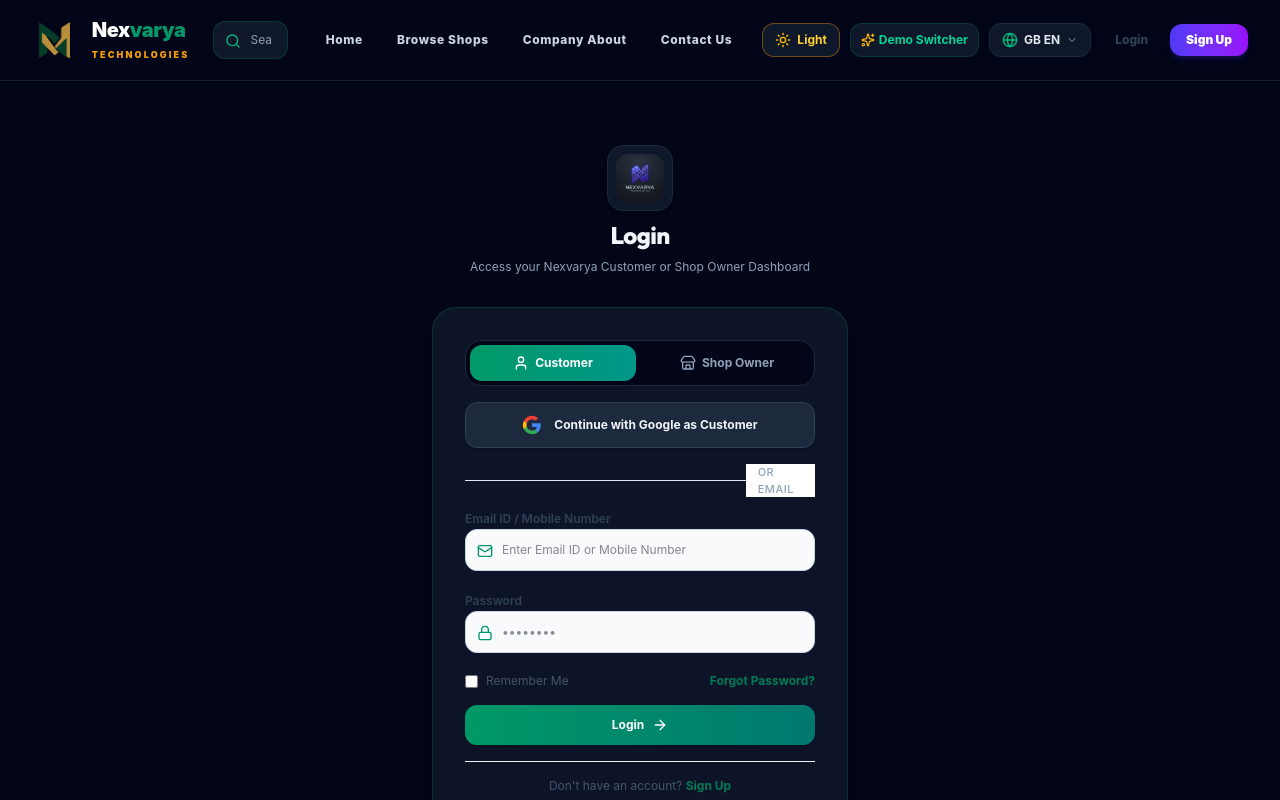
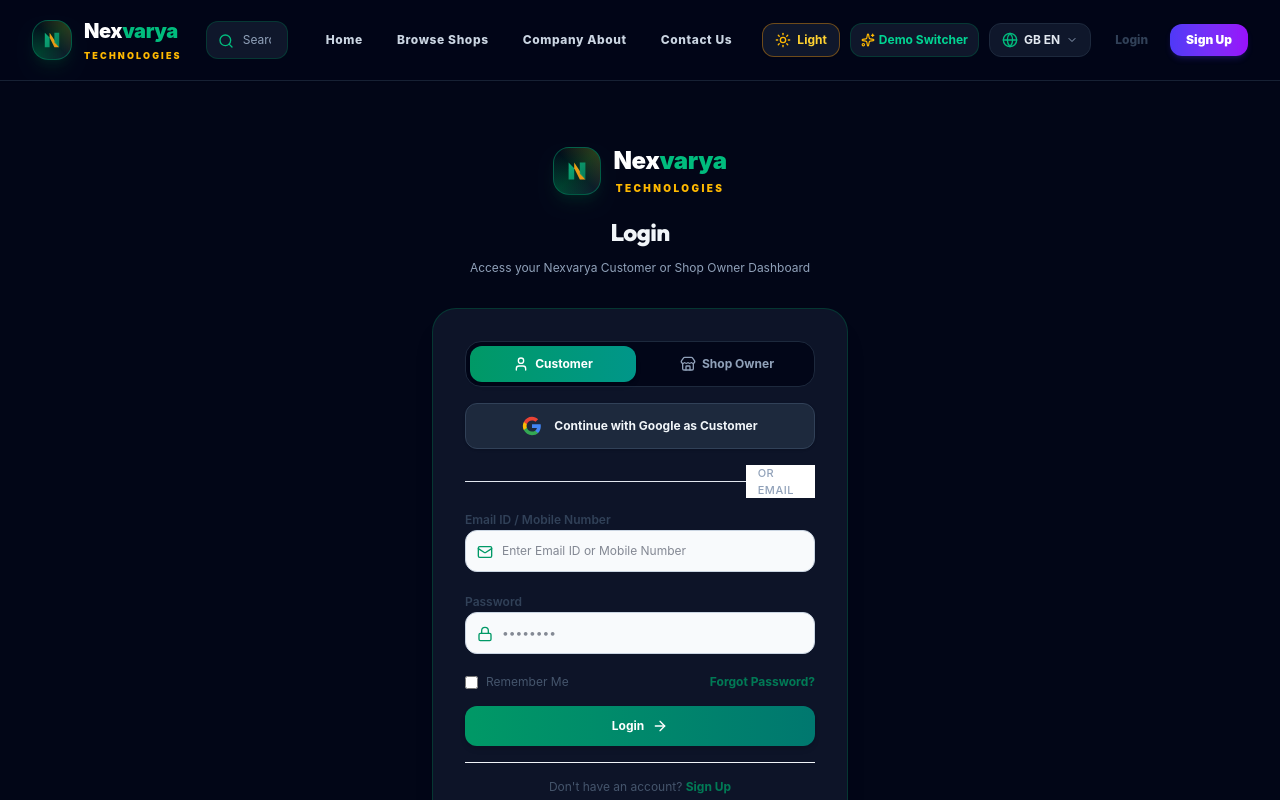
Before and after one commit to sriram-9777/-Nexvarya-Technologies, a React (Vite) app: page / in a window 1280 px wide. Both pictures are taken after a click on the button "Login". Shown: the top 800 px of the page. Built offline with nearby package versions, Linux system fonts and the light colour scheme; no server answers.

Commit message:
fix: replace broken logo paths with high-precision vector SVG brand logo component across app

```diff
--- a/src/components/Logo.tsx
+++ b/src/components/Logo.tsx
@@ -1,4 +1,4 @@
-import React, { useState } from 'react';
+import React from 'react';
 
 interface LogoProps {
   size?: 'sm' | 'md' | 'lg' | 'xl';
@@ -13,33 +13,44 @@
   className = '',
   variant = 'dark'
 }) => {
-  const [imgError, setImgError] = useState(false);
-
   const sizeMap = {
-    sm: { img: 'h-8 w-auto', icon: 'w-7 h-7 text-xs', title: 'text-base', sub: 'text-[8px]' },
-    md: { img: 'h-10 w-auto', icon: 'w-9 h-9 text-sm', title: 'text-xl', sub: 'text-[9px]' },
-    lg: { img: 'h-12 w-auto', icon: 'w-11 h-11 text-base', title: 'text-2xl', sub: 'text-[10px]' },
-    xl: { img: 'h-16 w-auto', icon: 'w-14 h-14 text-xl', title: 'text-3xl', sub: 'text-xs' }
+    sm: { box: 'w-8 h-8', svg: 'w-5 h-5', title: 'text-base', sub: 'text-[8px]' },
+    md: { box: 'w-10 h-10', svg: 'w-6 h-6', title: 'text-xl', sub: 'text-[9px]' },
+    lg: { box: 'w-12 h-12', svg: 'w-7 h-7', title: 'text-2xl', sub: 'text-[10px]' },
+    xl: { box: 'w-16 h-16', svg: 'w-10 h-10', title: 'text-3xl', sub: 'text-xs' }
   };
 
-  const { img, icon, title, sub } = sizeMap[size];
+  const { box, svg, title, sub } = sizeMap[size];
 
   return (
     <div className={`inline-flex items-center gap-3 select-none bg-transparent group ${className}`}>
-      {/* Brand Emblem */}
-      <div className="relative shrink-0 flex items-center justify-center bg-transparent">
-        {!imgError ? (
-          <img
-            src="./nexvarya_brand_logo.png"
-            alt="Nexvarya Technologies"
-            onError={() => setImgError(true)}
-            className={`${img} max-w-none object-contain transition-transform duration-300 group-hover:scale-105 drop-shadow-xs`}
-          />
-        ) : (
-          <div className={`${icon} rounded-xl bg-gradient-to-br from-emerald-600 via-teal-700 to-emerald-800 border border-emerald-400/40 text-amber-300 font-black flex items-center justify-center shadow-md`}>
-            N
-          </div>
-        )}
+      {/* Precision Emerald & Gold Vector Emblem Box */}
+      <div className={`${box} rounded-2xl bg-gradient-to-br from-slate-950 via-emerald-950 to-slate-900 border border-emerald-500/40 flex items-center justify-center shadow-lg shadow-emerald-950/50 transition-transform duration-300 group-hover:scale-105 shrink-0 relative overflow-hidden`}>
+        {/* Subtle Ambient Glow inside emblem */}
+        <div className="absolute inset-0 bg-gradient-to-tr from-emerald-500/20 via-transparent to-amber-500/20" />
+
+        {/* Crisp Geometric "N" Monogram Vector Icon */}
+        <svg className={`${svg} relative z-10`} viewBox="0 0 40 40" fill="none" xmlns="http://www.w3.org/2000/svg">
+          <defs>
+            <linearGradient id="emeraldGrad" x1="0" y1="0" x2="40" y2="40" gradientUnits="userSpaceOnUse">
+              <stop stopColor="#10b981" />
+              <stop offset="1" stopColor="#047857" />
+            </linearGradient>
+            <linearGradient id="goldGrad" x1="40" y1="0" x2="0" y2="40" gradientUnits="userSpaceOnUse">
+              <stop stopColor="#fbbf24" />
+              <stop offset="1" stopColor="#d97706" />
+            </linearGradient>
+          </defs>
+
+          {/* Left Vertical Pillar (Emerald) */}
+          <path d="M8 32V8L16 16V32L8 32Z" fill="url(#emeraldGrad)" />
+
+          {/* Diagonal Slash (Gold Accent) */}
+          <path d="M16 16L24 32H32L16 8V16Z" fill="url(#goldGrad)" />
+
+          {/* Right Vertical Pillar (Emerald) */}
+          <path d="M24 8V24L32 32V8L24 8Z" fill="url(#emeraldGrad)" opacity="0.9" />
+        </svg>
       </div>
 
       {/* Brand Typography */}
@@ -48,12 +59,12 @@
           <span className={`font-black ${title} ${
             variant === 'light' ? 'text-white' : 'text-slate-900'
           }`}>
-            Nex<span className="text-[#059669]">varya</span>
+            Nex<span className="text-emerald-500">varya</span>
           </span>
         </div>
         {showSubtitle && (
           <span className={`${sub} font-black uppercase tracking-[0.24em] mt-1 ${
-            variant === 'light' ? 'text-[#f59e0b]' : 'text-[#d97706]'
+            variant === 'light' ? 'text-amber-400' : 'text-amber-600'
           }`}>
             Technologies
           </span>
--- a/src/pages/Login.tsx
+++ b/src/pages/Login.tsx
@@ -1,5 +1,6 @@
 import React, { useState } from 'react';
 import { useApp } from '../context/AppContext';
+import { Logo } from '../components/Logo';
 import { Lock, Mail, ArrowRight, Loader2, User as UserIcon, Store } from 'lucide-react';
 import { loginWithGoogleFirebase } from '../firebase';
 import { UserRole } from '../types';
@@ -122,17 +123,9 @@
       themeMode === 'dark' ? 'bg-[#020617] text-slate-100' : 'bg-slate-50 text-slate-900'
     }`}>
 
-      <div className="text-center space-y-2">
-        <div className={`inline-flex items-center justify-center p-2 rounded-2xl border shadow-md mb-2 ${
-          themeMode === 'dark' ? 'bg-slate-900 border-slate-800' : 'bg-white border-slate-200'
-        }`}>
-          <img
-            src="/nexvarya_logo.jpg"
-            alt="Nexvarya Logo"
-            className="w-12 h-12 rounded-xl object-cover"
-          />
-        </div>
-        <h1 className={`text-2xl font-extrabold tracking-tight ${themeMode === 'dark' ? 'text-slate-100' : 'text-slate-900'}`}>{t('login')}</h1>
+      <div className="text-center space-y-3 flex flex-col items-center">
+        <Logo size="lg" variant={themeMode === 'dark' ? 'light' : 'dark'} />
+        <h1 className={`text-2xl font-extrabold tracking-tight pt-2 ${themeMode === 'dark' ? 'text-slate-100' : 'text-slate-900'}`}>{t('login')}</h1>
         <p className={`text-xs ${themeMode === 'dark' ? 'text-slate-400' : 'text-slate-500'}`}>
           Access your Nexvarya Customer or Shop Owner Dashboard
         </p>
--- a/src/pages/Signup.tsx
+++ b/src/pages/Signup.tsx
@@ -1,5 +1,6 @@
 import React, { useState } from 'react';
 import { useApp } from '../context/AppContext';
+import { Logo } from '../components/Logo';
 import { UserRole, LanguageCode } from '../types';
 import { User as UserIcon, Store, ArrowRight, Loader2 } from 'lucide-react';
 import { loginWithGoogleFirebase } from '../firebase';
@@ -173,7 +174,8 @@
       themeMode === 'dark' ? 'bg-[#020617] text-slate-100' : 'bg-slate-50 text-slate-900'
     }`}>
 
-      <div className="text-center space-y-3">
+      <div className="text-center space-y-3 flex flex-col items-center">
+        <Logo size="lg" variant={themeMode === 'dark' ? 'light' : 'dark'} />
         <span className={`inline-block px-3 py-1 rounded-full text-[10px] font-bold tracking-widest uppercase border shadow-sm ${
           themeMode === 'dark'
             ? 'bg-emerald-950/90 text-amber-400 border-emerald-700/50'
```
